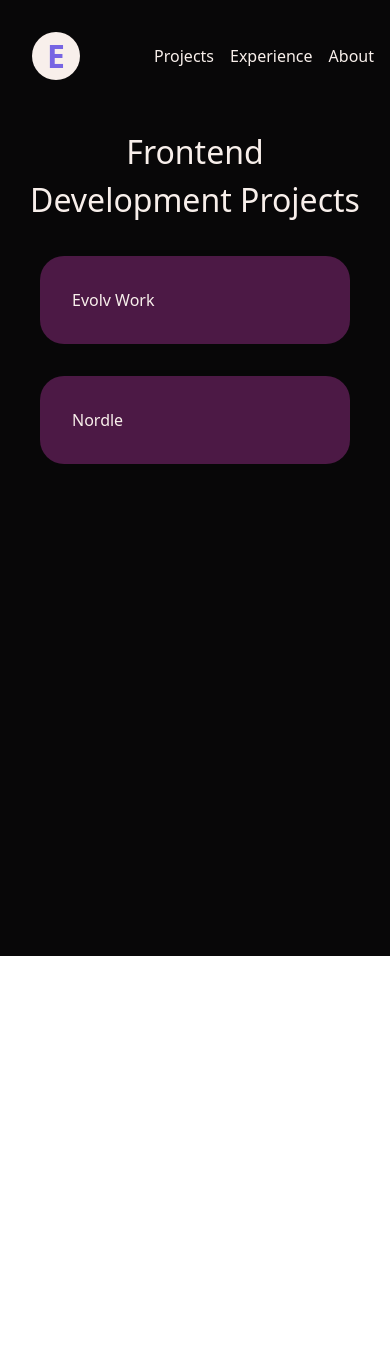
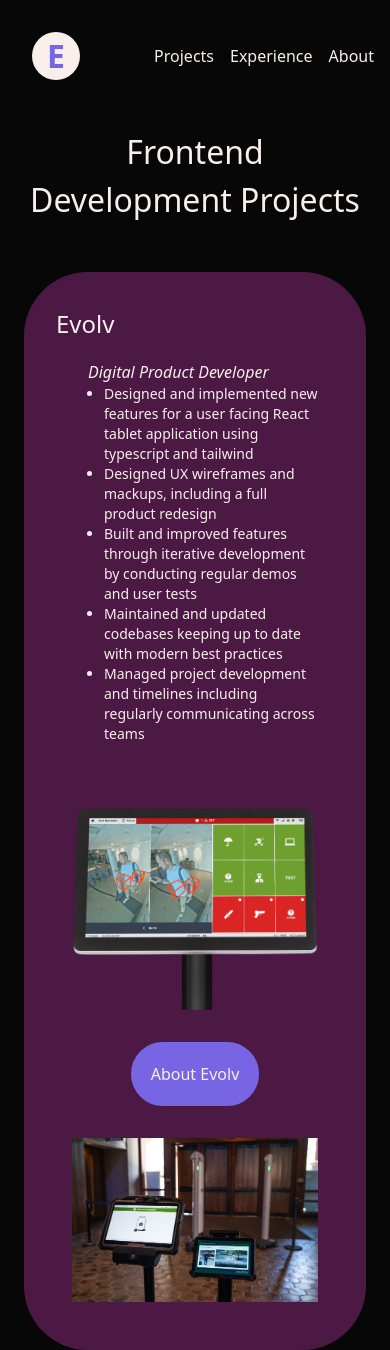
Before and after one commit to erenjax/portfolio, a React (Create React App) app: page /development/evolv in a window 390 px wide. Before the commit the page ends 956 px from the top, so only its background shows below. Built offline with nearby package versions, Linux system fonts and the light colour scheme.

Commit message:
Bugs
- Mobile compatible
- Fix header navigation bug

```diff
--- a/src/App/Main/Design/Design.tsx
+++ b/src/App/Main/Design/Design.tsx
@@ -5,7 +5,6 @@
 const Design = (): JSX.Element => {
   const navigate = useNavigate()
   const location = useLocation()
-  console.log(location.pathname)
 
   const [isProjectOpen, setIsProjectOpen] = useState(false)
 
--- a/src/App/Main/Development/Development.tsx
+++ b/src/App/Main/Development/Development.tsx
@@ -1,11 +1,20 @@
-import { useState } from "react"
+import { useEffect, useState } from "react"
 import { useNavigate } from "react-router-dom"
-import { Outlet } from "react-router-dom"
+import { Outlet, useLocation } from "react-router-dom"
 
 const Development = (): JSX.Element => {
   const navigate = useNavigate()
+  const location = useLocation()
 
   const [isProjectOpen, setIsProjectOpen] = useState(false)
+
+  useEffect(() => {
+    if (location.pathname === "/development") {
+      setIsProjectOpen(false)
+    } else {
+      setIsProjectOpen(true)
+    }
+  }, [location.pathname])
 
   const handleOnClickEvolv = (): void => {
     setIsProjectOpen(true)
--- a/src/App/Main/Development/devProjects/Evolv.tsx
+++ b/src/App/Main/Development/devProjects/Evolv.tsx
@@ -12,7 +12,7 @@
             <p className="text-sm sm:text-md font-light italic pl-4">
               Digital Product Developer
             </p>
-            <div className="text-base text-wrap pl-8">
+            <div className="text-xs sm:text-base text-wrap pl-8">
               <ul>
                 <li className="list-disc">
                   Designed and implemented new features for a user facing React
@@ -46,7 +46,7 @@
           ></img>
         </div>
       </div>
-      <div className="flex flex-col sm:flex-row p-4 justify-between">
+      <div className="flex flex-col-reverse sm:flex-row p-4 justify-between">
         <div className="flex flex-row justify-center pt-8 sm:pt-0 w-fit">
           <img
             src="/Development/system_with_tablets.png"
@@ -54,7 +54,7 @@
             alt="nordle mobile"
           ></img>
         </div>
-        <div className="flex flex-row items-center justify-center w-fit sm:w-1/2">
+        <div className="flex flex-row items-center justify-center w-full sm:w-1/2">
           <button
             className="px-4 py-4 sm:px-16 sm:py-4 bg-accent-purple-light rounded-full border-4 border-accent-purple-light hover:bg-customWhite hover:text-accent-purple-light hover:ease-in duration-300 h-fit"
             onClick={handleOnClickEvolv}
```
